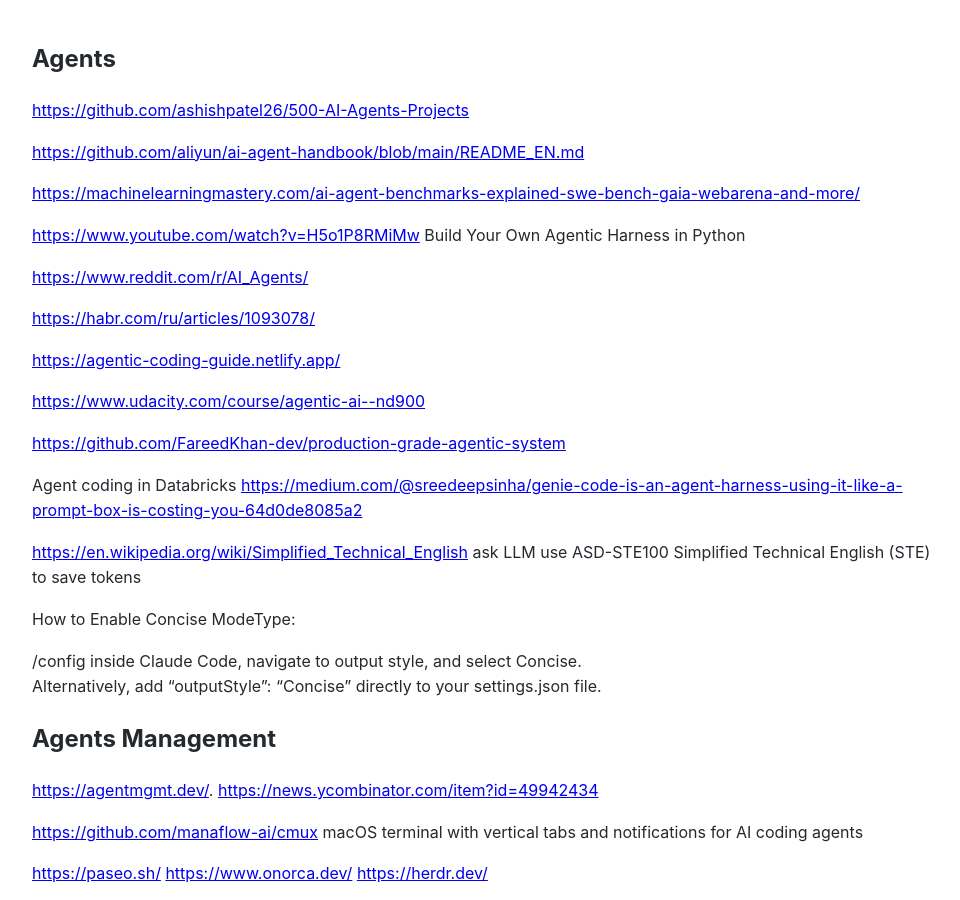
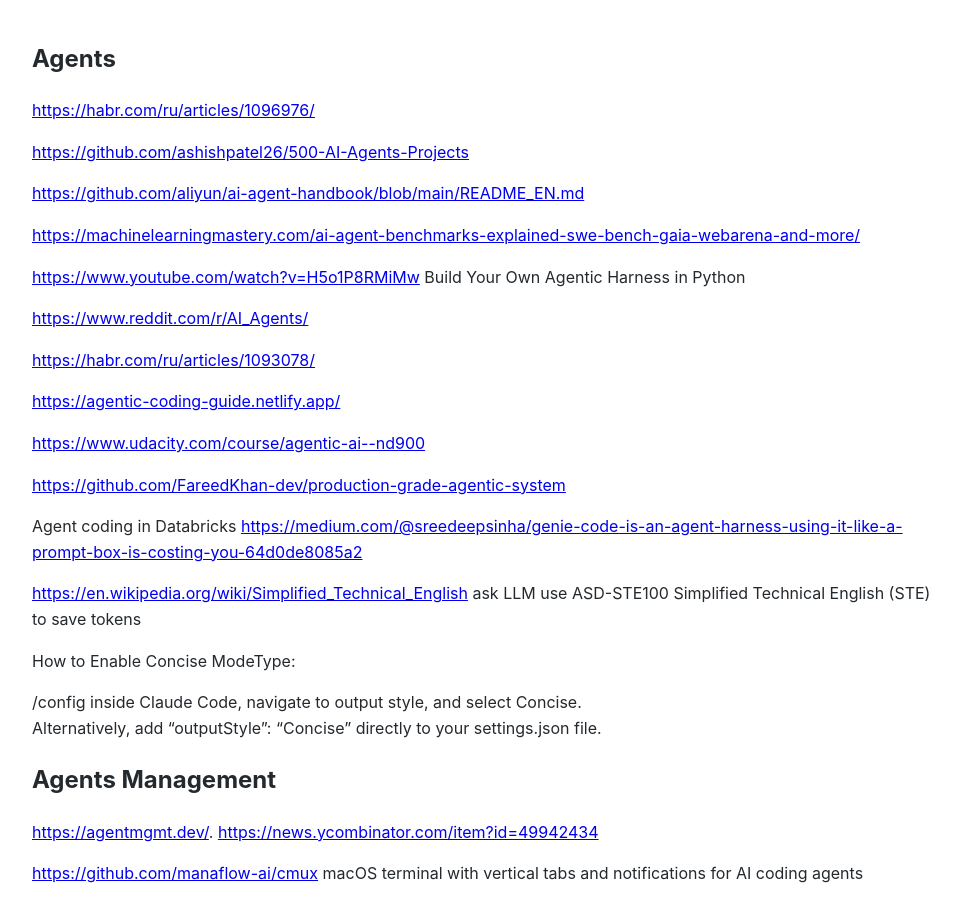
Before and after one commit to Michael-Lubinsky/michael-lubinsky.github.com, a Jekyll site: the page built from ml/agent.md, in a window 1280 px wide and 900 px high. Shown: the whole window, without its empty margins (158-1118 px from the left). Built offline with Jekyll 4.4.1, drawn with Linux system fonts in a browser that asks for light colours; our own code applies the rules of GitHub Pages for plain Markdown files.

Commit message:
Update agent.md with additional resource links
Added links to AI agent resources in the documentation.

```diff
--- a/ml/agent.md
+++ b/ml/agent.md
@@ -1,4 +1,6 @@
 ## Agents
+
+<https://habr.com/ru/articles/1096976/>
 
 <https://github.com/ashishpatel26/500-AI-Agents-Projects>
 
```
